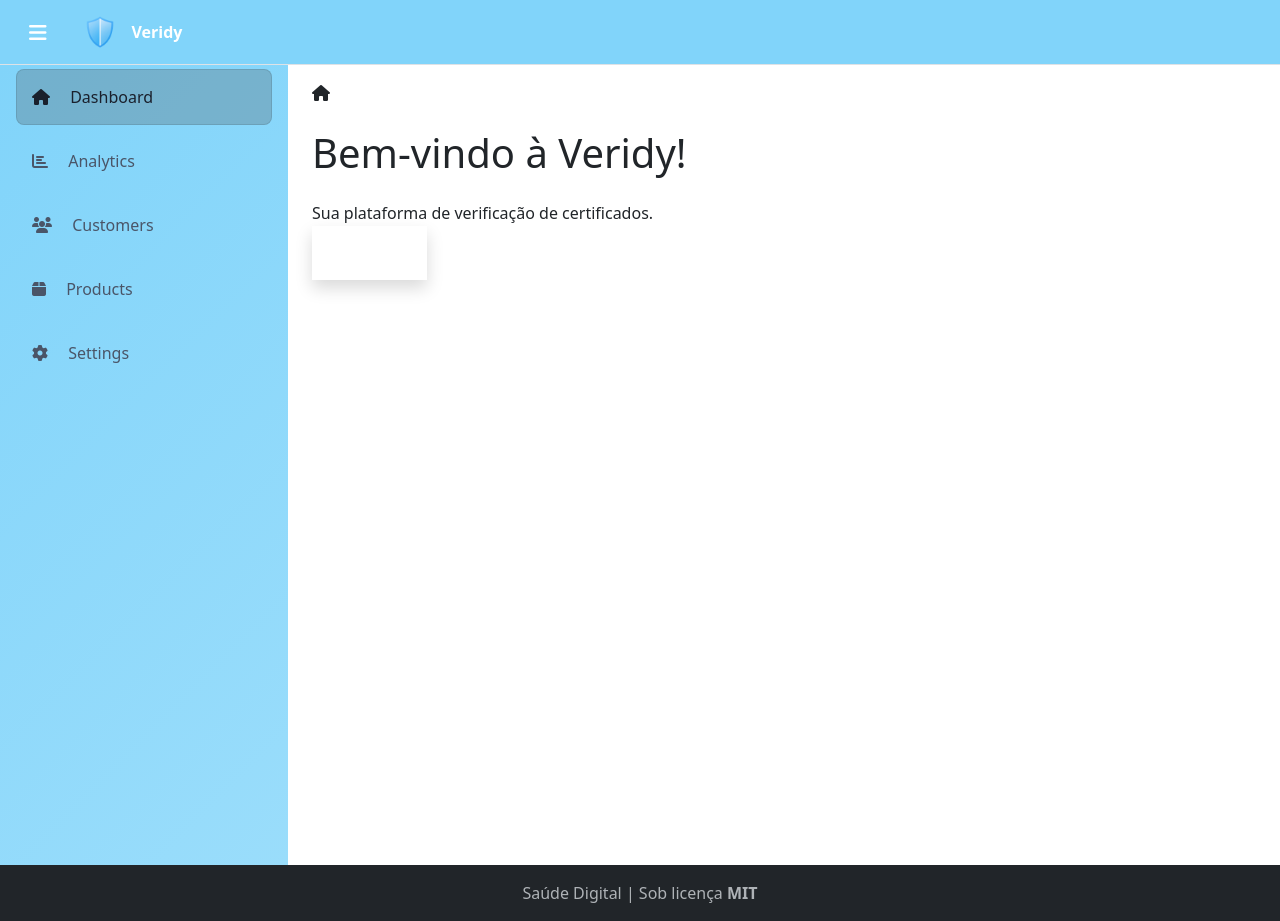
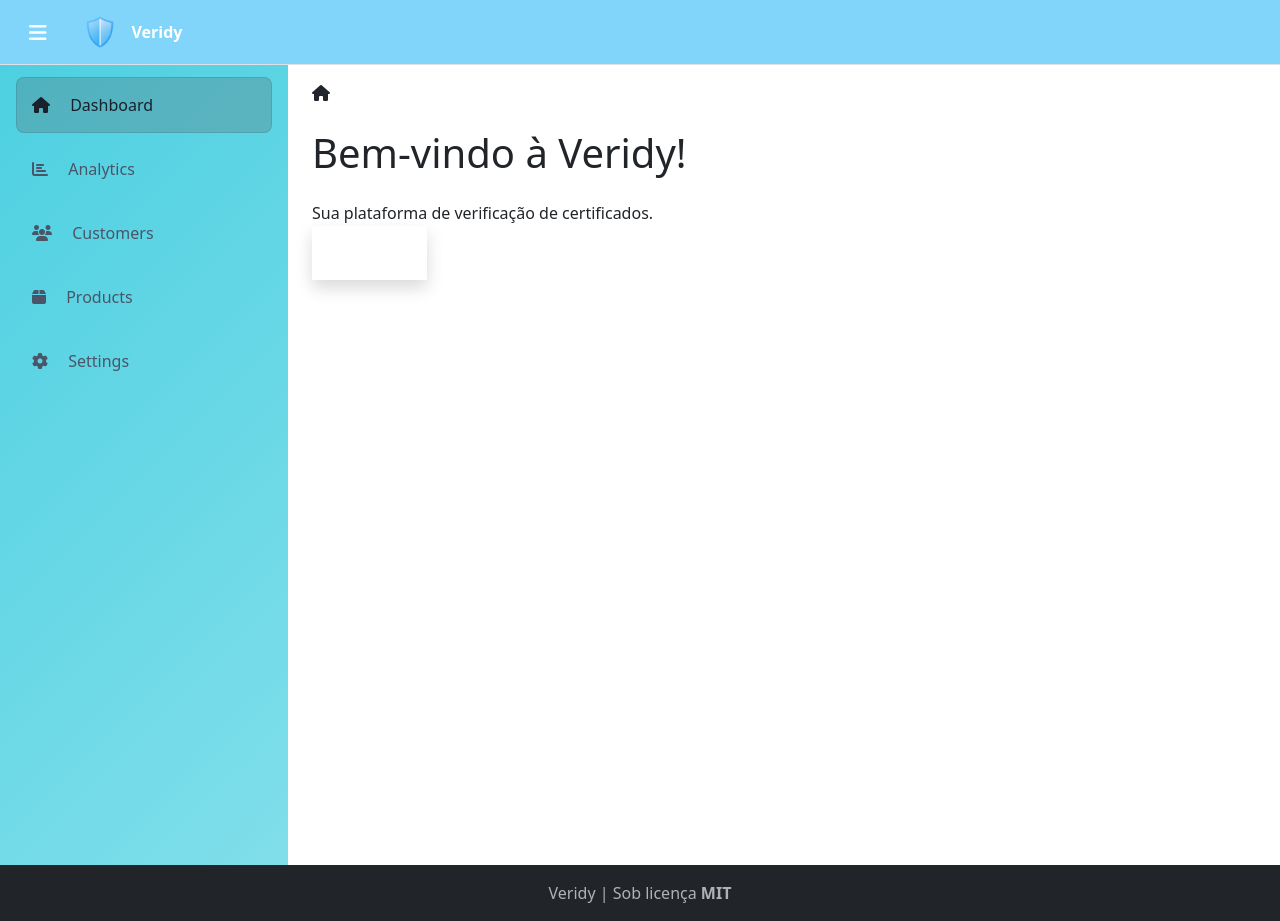
Before and after one commit to FilhoDeEd/Veridy, a Django app: page / in a window 1280 px wide. Run offline with Django 5.2, Linux system fonts and the light colour scheme; some libraries are stand-ins or nearby versions.

Commit message:
ajustes na sidebar

```diff
--- a/django/common/static/css/menu.css
+++ b/django/common/static/css/menu.css
@@ -1,14 +1,17 @@
 :root {
+    --teal-primary: #4dd0e1;
+    --teal-secondary: #80deea;
     --sidebar-width: 18rem;
     --sidebar-width-collapsed: 5rem;
-  }
+}
 
 .sidebar {
     width: var(--sidebar-width);
     min-height: 100vh;
-    background: linear-gradient(135deg, #81d4fa 0%, #9addfb 100%);
+    background: linear-gradient(135deg, var(--teal-primary) 0%, var(--teal-secondary) 100%);
     transition: all 0.3s ease;
     position: relative;
+    overflow-y: auto;
 }
 
 .sidebar.collapsed {
@@ -32,13 +35,9 @@
 
 .sidebar-link.active {
     color: #1a202c;
-    background: rgba(68, 68, 68, 0.25);
+    background: rgba(85, 85, 85, 0.25);
     font-weight: 500;
     box-shadow: inset 0 0 0 1px rgba(0, 0, 0, 0.1);
-}
-
-.collapsed .toggle-btn {
-    transform: rotate(180deg);
 }
 
 .collapsed .hide-on-collapse {
@@ -48,7 +47,7 @@
 .collapsed .sidebar-link {
     text-align: center;
     padding: 1rem !important;
-    margin: 4px 8px;
+    margin: 0.25em 0.5em;
 }
 
 .collapsed .sidebar-link i {
--- a/django/common/templates/base.html
+++ b/django/common/templates/base.html
@@ -22,19 +22,15 @@
                 <button class="btn text-white ms-1" onclick="toggleSidebar()">
                     <i class="fas fa-bars fa-lg"></i>
                 </button>
-
-                <!-- Logo + Nome -->
                 <a href="#" class="d-flex align-items-center text-white text-decoration-none ms-3">
                     <img src="{% static 'img/logo.png' %}" alt="Logo da Veridy" height="48" class="me-2">
                     <strong>Veridy</strong>
                 </a>
             </div>
         </header>
-        <!-- Sidebar + Main Content -->
-        <div class="d-flex flex-grow-1">
-            <!-- Sidebar -->
+        <div class="d-flex">
             <nav class="sidebar">
-                <div class="nav flex-column">
+                <div class="nav flex-column mt-2">
                     <a href="#" class="sidebar-link active text-decoration-none p-3">
                         <i class="fas fa-home me-3"></i>
                         <span class="hide-on-collapse">Dashboard</span>
@@ -58,7 +54,6 @@
                 </div>
             </nav>
 
-            <!-- Main Content -->
             <main class="flex-grow-1 px-4 py-3">
                 {% if messages %}
                 <div class="container mt-4">
@@ -86,7 +81,7 @@
         </div>
         <footer class="footer mt-auto py-3 bg-dark" data-bs-theme="dark">
             <div class="container text-center">
-                <span class="text-muted">Saúde Digital | Sob licença <strong>MIT</strong></span>
+                <span class="text-muted">Veridy | Sob licença <strong>MIT</strong></span>
             </div>
         </footer>
         <script src="https://cdn.jsdelivr.net/npm/bootstrap@5.3.5/dist/js/bootstrap.bundle.min.js"
```
